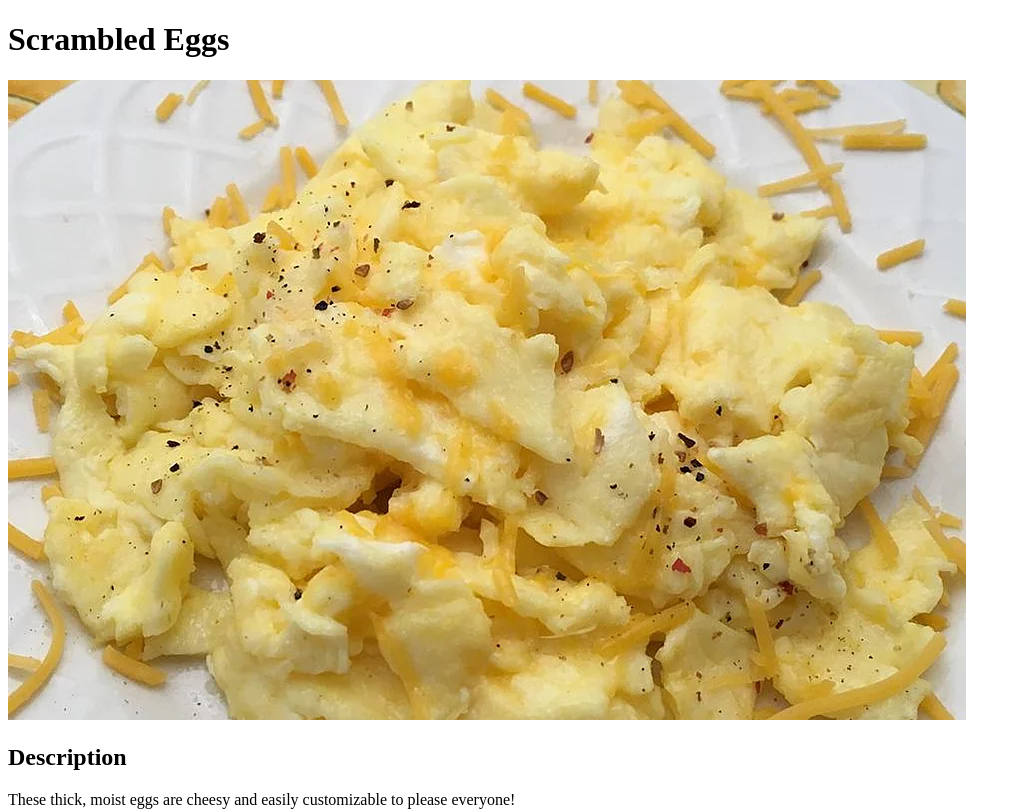
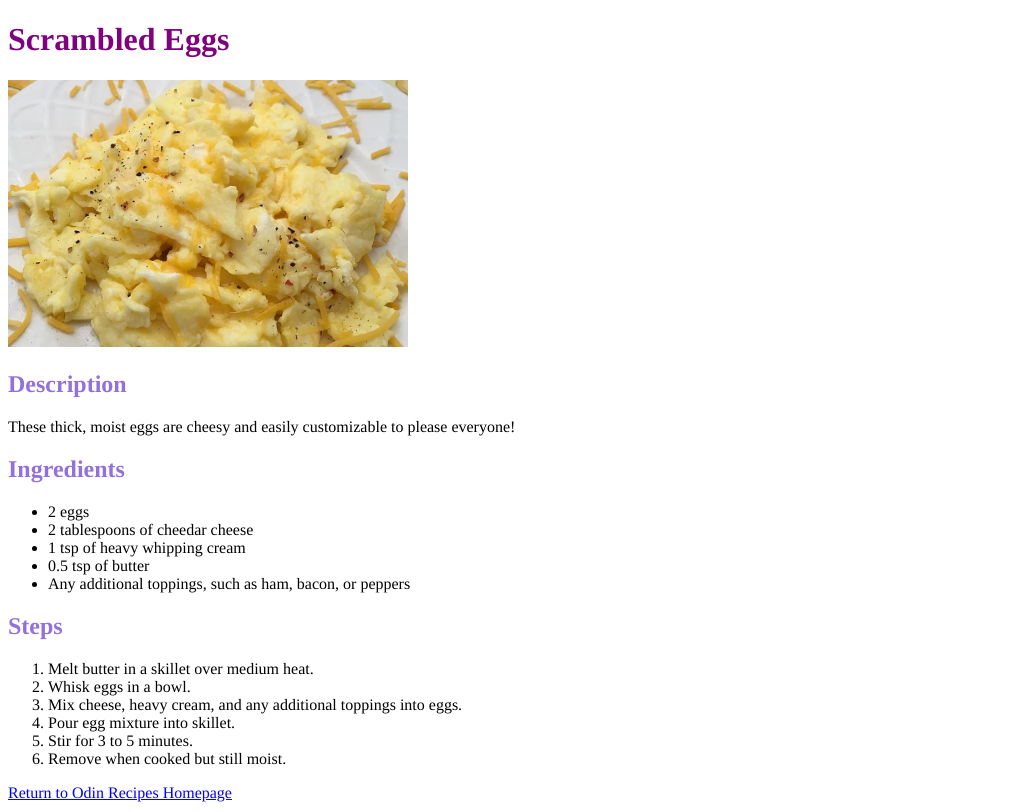
Before and after one commit to hunter-phillips/odin-recipes, a plain HTML site: page recipes/eggs.html in a window 1280 px wide. Shown: the top 812 px of the page, without its empty margins (0-1021 px from the left). Drawn offline with Linux system fonts and the light colour scheme.

Commit message:
Add styles to each page

```diff
--- a/recipes/eggs.html
+++ b/recipes/eggs.html
@@ -4,6 +4,7 @@
 <head>
     <meta charset='UTF-8'>
     <title>Scrambled Eggs</title>
+    <link rel='stylesheet' href='../styles/styles.css'>
 </head>
 
 <body>
--- /dev/null
+++ b/styles/styles.css
@@ -0,0 +1,24 @@
+*{
+    font-family: Times, sans-serif;
+}
+
+h1{
+    color: purple;
+}
+
+h2{
+    color: mediumpurple;
+}
+
+li a{
+    color: blue;
+}
+
+a{
+    color: blue;
+}
+
+img{
+    width: 400px;
+    height: auto;
+}
```
Also changed, not shown: index.html (+1 -0 lines), recipes/bacon.html (+1 -0 lines), recipes/pancakes.html (+2 -0 lines).
